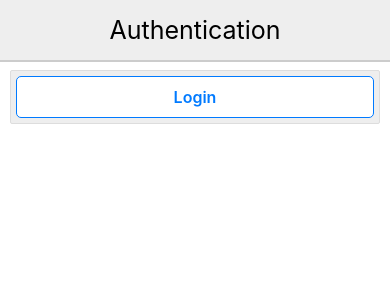
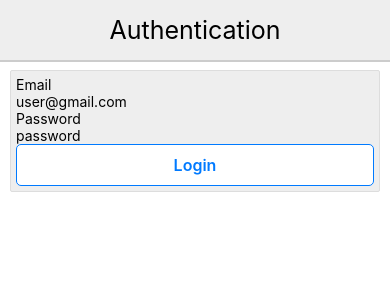
Before and after one commit to yossenagyan/AuthApp, a React Native app: screen / in a window 390 px wide. Shown: the top 300 px of the page. Built offline with nearby package versions, Linux system fonts and the light colour scheme; no server answers.

Commit message:
add input component

```diff
--- /dev/null
+++ b/src/components/Input.js
@@ -0,0 +1,20 @@
+import React, { Component } from 'react';
+import {TextInput, View, Text} from 'react-native'
+
+class Input extends Component {
+
+    render() {
+        const {label, placeholder, secureTextEntry} = this.props
+        return (
+            <View>
+                <Text>{label}</Text>
+                <TextInput
+                placeholder={placeholder}
+                secureTextEntry={secureTextEntry}
+                autoCorrect={false}></TextInput>
+            </View>
+         );
+    }
+}
+
+export default Input;
--- a/src/components/LoginFrom.js
+++ b/src/components/LoginFrom.js
@@ -2,13 +2,18 @@
 import Card from './Card';
 import CardSection from './CardSection';
 import Button from './Button';
+import Input from './Input';
 
 class LoginFrom extends Component {
     render() {
         return (
             <Card>
-                <CardSection></CardSection>
-                <CardSection></CardSection>
+                <CardSection>
+                    <Input label="Email" placeholder="user@gmail.com" />
+                </CardSection>
+                <CardSection>
+                    <Input label="Password" placeholder="password" secureTextEntry />
+                </CardSection>
                 <CardSection>
                     <Button>
                         Login
```
